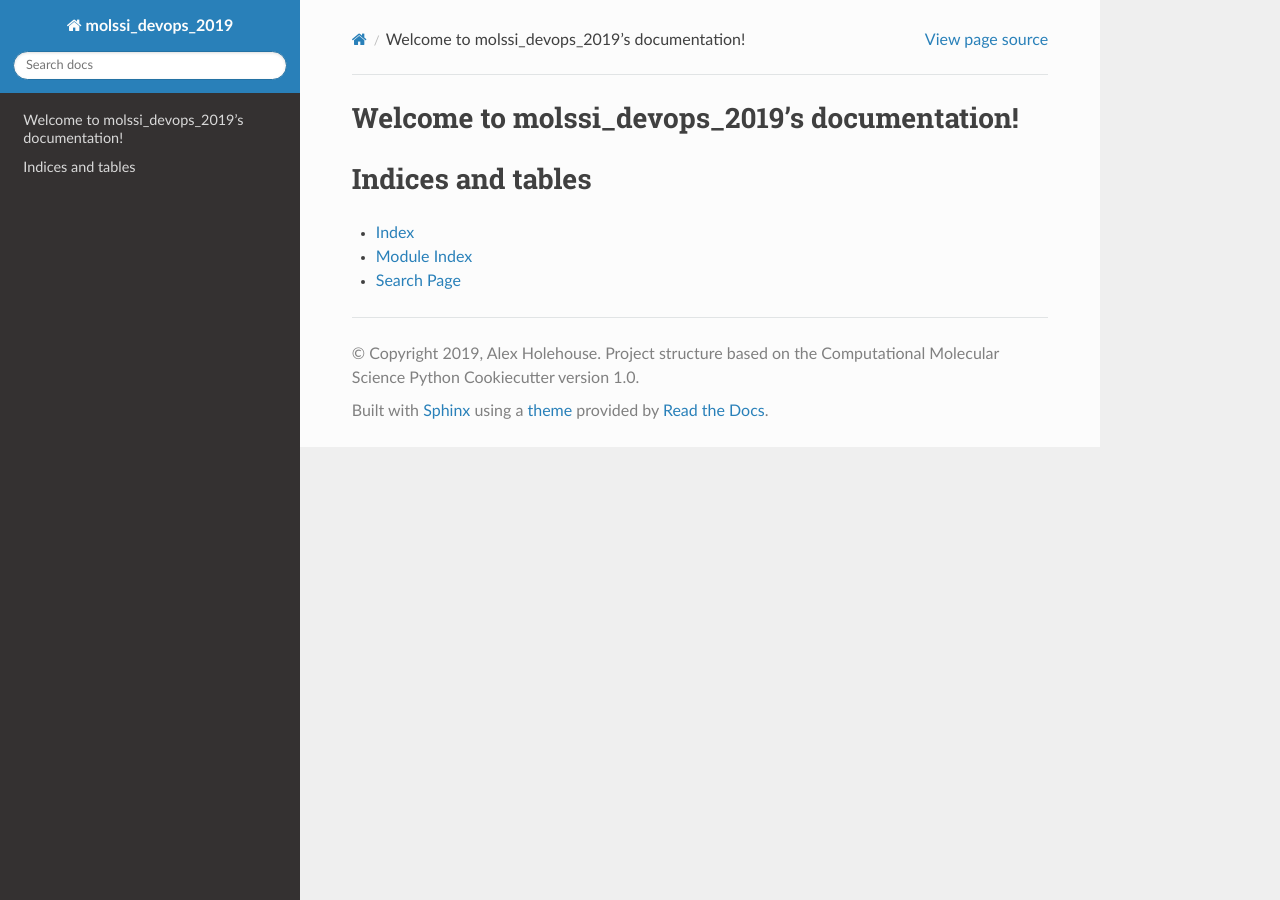
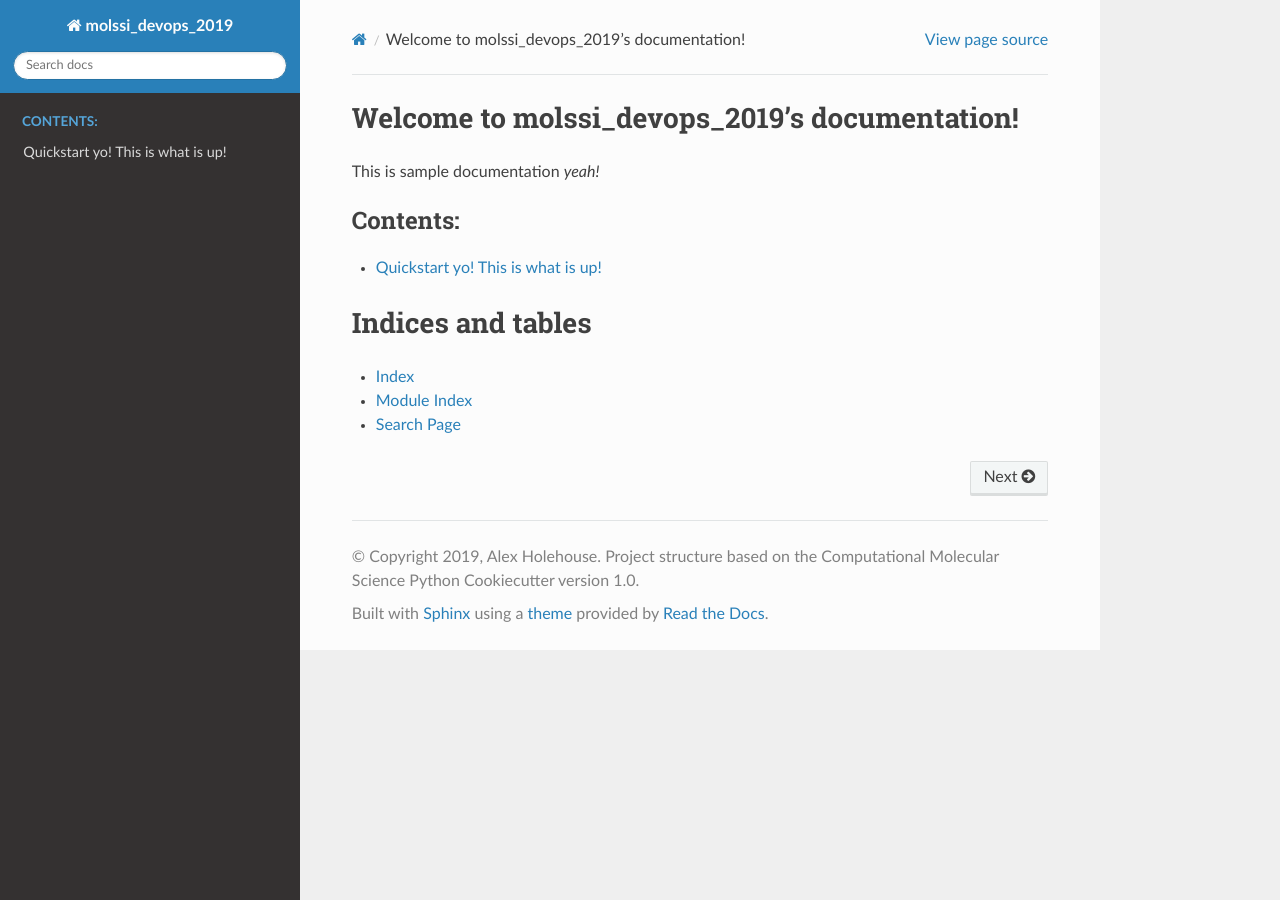
Before and after one commit to alexholehouse/molssi_devops_2019, a Sphinx documentation site: the page built from docs/index.rst, in a window 1280 px wide. Built offline with Sphinx 7.4.7 and the Read the Docs theme 2.0.0, drawn with Linux system fonts in a browser that asks for light colours.

Commit message:
Adding initial sphinx generated documentation

```diff
--- a/docs/index.rst
+++ b/docs/index.rst
@@ -6,10 +6,13 @@
 Welcome to molssi_devops_2019's documentation!
 =========================================================
 
+This is sample documentation *yeah!*
+
 .. toctree::
-   :maxdepth: 2
+   :maxdepth: 1
    :caption: Contents:
 
+   usage/quickstart
 
 
 Indices and tables
--- /dev/null
+++ b/docs/usage/quickstart.rst
@@ -0,0 +1,17 @@
+
+Quickstart yo! This is what is up!
+=========================================================
+
+To do a developmental install, type
+
+``pip install -e .``
+
+Dependencies
+************************
+
+You need to install ``numpy``
+
+
+Subheader
+--------------------------
+Sample subheader
```
